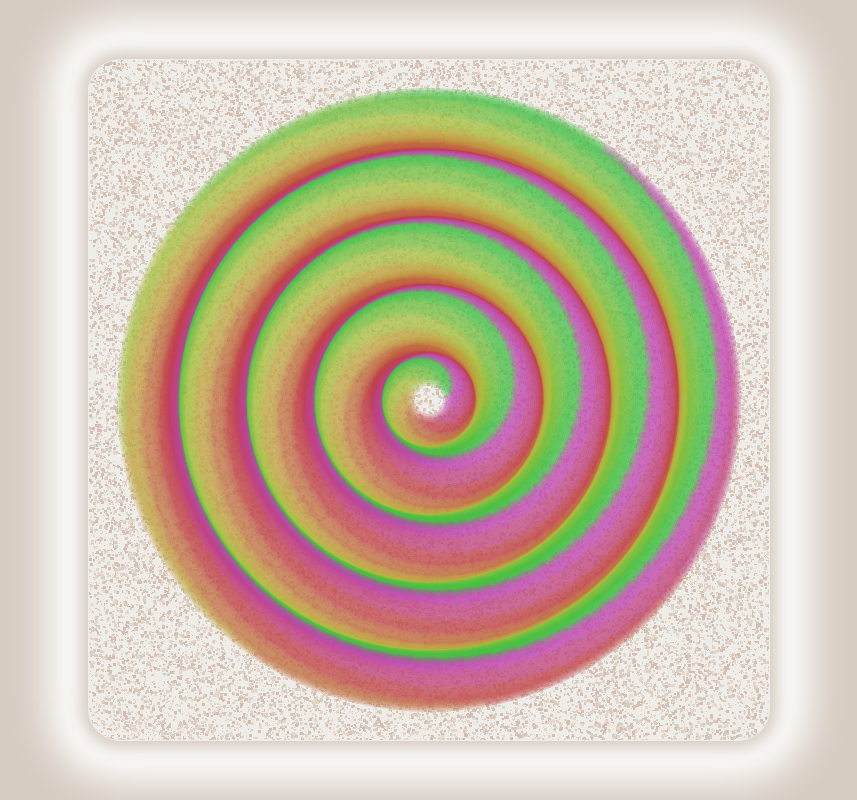
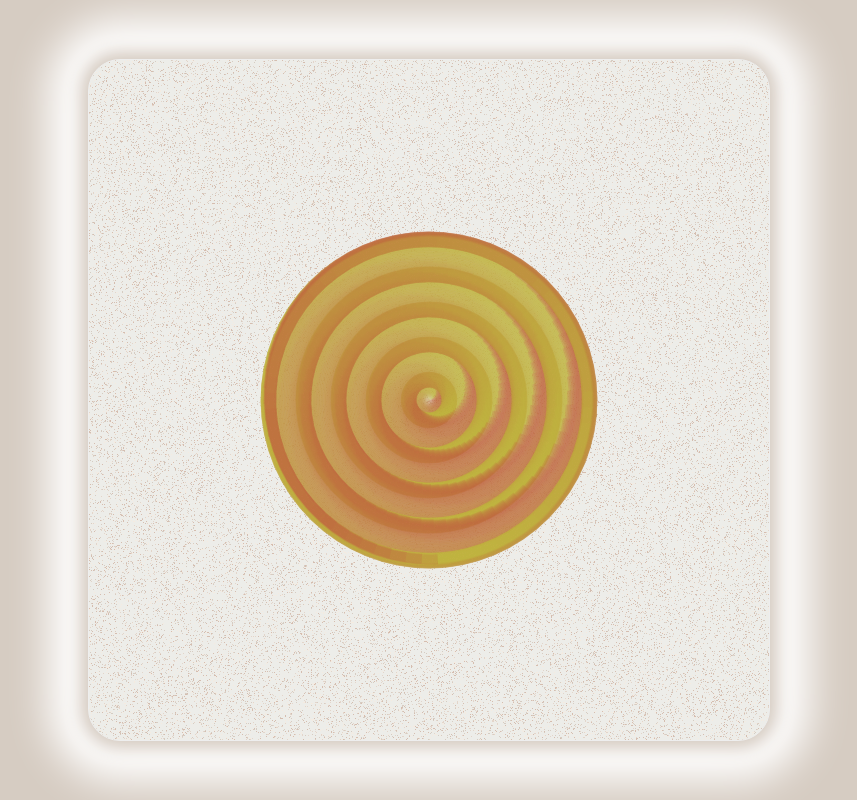
Before and after one commit to daniellukonis/sand-art, a plain HTML site: page index.html in a window 1280 px wide. Shown: the whole page, without its empty margins (211-1068 px from the left). Drawn offline with Linux system fonts and the light colour scheme.

Commit message:
finalize brush code

```diff
--- a/app.js
+++ b/app.js
@@ -3,7 +3,8 @@
 
 const canvas = document.querySelector('canvas');
 const context = canvas.getContext('2d');
-
+const fxRandHash = fxrand();
+console.log(fxRandHash)
 
 /*-------------------------*/
 
@@ -39,7 +40,7 @@ function fillCanvas(canvas, context, color){
 
 
 function speckle(canvas, context, color){
-  const speckleSize = Math.floor(fxrand() * 3) + 1;
+  const speckleSize = Math.floor(fxRandHash * 3) + 1;
   const x = Math.floor(canvas.width * fxrand());
   const y = Math.floor(canvas.height * fxrand());
   context.save();
@@ -74,15 +75,15 @@ class BrushAlpha{
     this.yv = 1;
 
     this.a = 0;
-    this.av0 = fxrand() > 0.5 ? 0.05 : -0.05;
-    this.av1 = fxrand() > 0.5 ? 0.1 : -0.1;
-    this.av = fxrand() > 0.5 ? this.av0 : this.av1;
+    this.av0 = fxRandHash > 0.5 ? 0.05 : -0.05;
+    this.av1 = fxRandHash > 0.5 ? 0.1 : -0.1;
+    this.av = fxRandHash > 0.5 ? this.av0 : this.av1;
 
-    this.r = Math.floor(50 * fxrand());
-    this.rv = 0.5 + fxrand();
+    this.r = Math.floor(50 * fxRandHash);
+    this.rv = 0.5 + fxRandHash;
 
-    this.colorH = Math.floor(360 * fxrand());
-    this.colorSpread = (Math.floor(6 * fxrand()) * 5) + 5;
+    this.colorH = Math.floor(360 * fxRandHash);
+    this.colorSpread = (Math.floor(6 * fxRandHash) * 5) + 5;
     this.colorS = '50%';
     this.colorL = '50%';
     this.colorArray = [];
--- a/index.html
+++ b/index.html
@@ -6,8 +6,8 @@
     <script id="fxhash-snippet">
       //---- do not edit the following code (you can indent as you wish)
       let alphabet = "123456789abcdefghijkmnopqrstuvwxyzABCDEFGHJKLMNPQRSTUVWXYZ"
-      // var fxhash = "oo" + Array(49).fill(0).map(_=>alphabet[(Math.random()*alphabet.length)|0]).join('')
-      var fxhash = 'oobcC4sfREmkSF5jkyFZX4YjtZbG1YiZn8C3k2XivwrnAdDdoFr';
+      var fxhash = "oo" + Array(49).fill(0).map(_=>alphabet[(Math.random()*alphabet.length)|0]).join('')
+      // var fxhash = 'ooAbQUrvqrUCMiRThVKiUMuMeweK4Qtkto8ogybq1a1Cb2UxE9f';
       console.log(fxhash)
       let b58dec = str=>[...str].reduce((p,c)=>p*alphabet.length+alphabet.indexOf(c)|0, 0)
       let fxhashTrunc = fxhash.slice(2)
```
Also changed, not shown: 1 other file.
